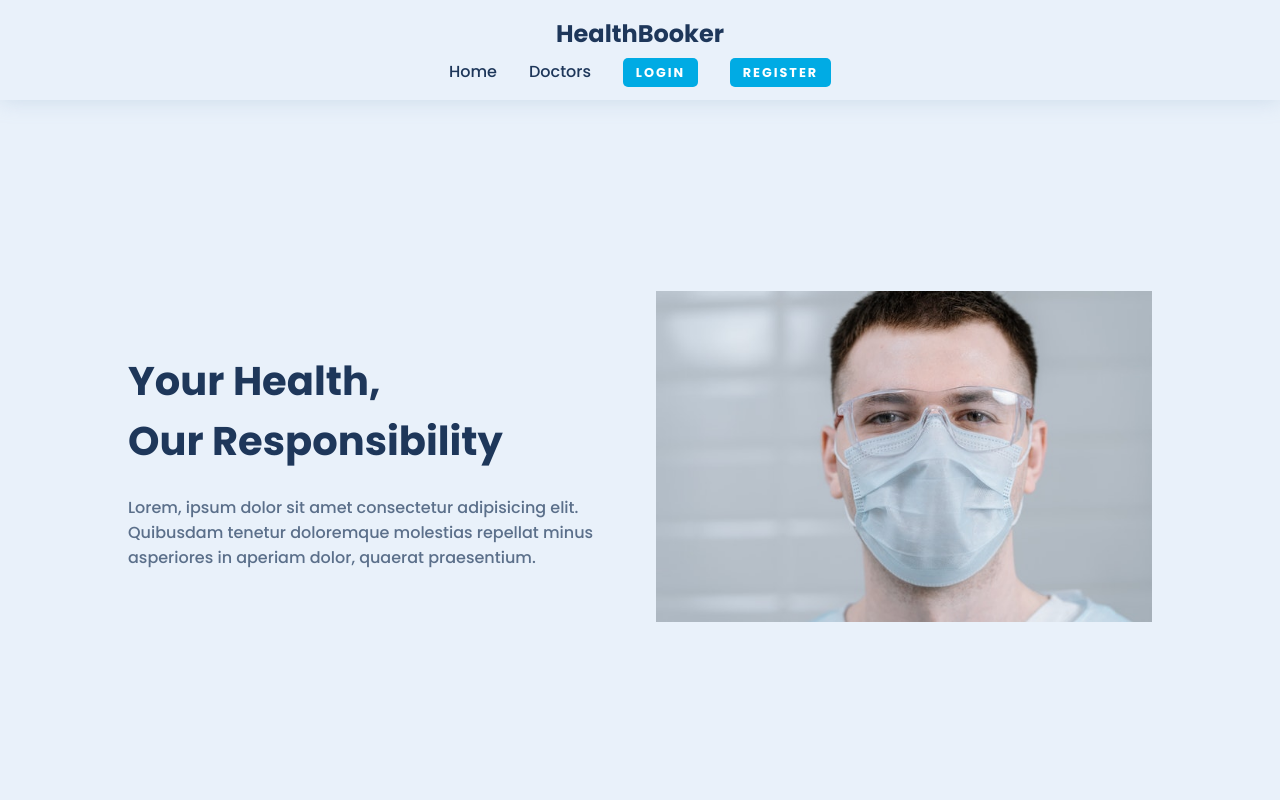
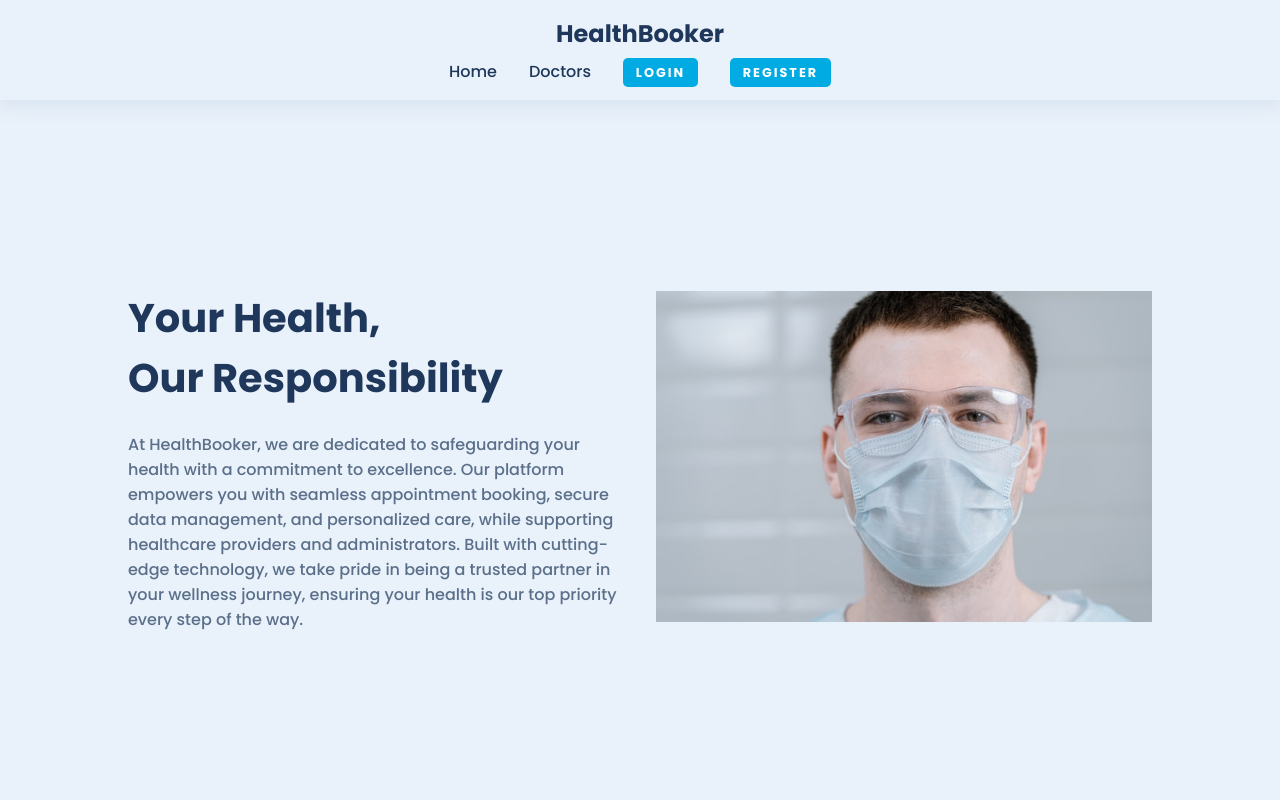
Before and after one commit to Birajsitaula/HealthBooker, a React (Create React App) app in the folder client/: page / in a window 1280 px wide. Shown: the top 800 px of the page. Built offline with nearby package versions, Linux system fonts and the light colour scheme; no server answers.

Commit message:
Working on hero section

```diff
--- a/client/src/components/Hero.jsx
+++ b/client/src/components/Hero.jsx
@@ -11,16 +11,17 @@ const Hero = () => {
           Our Responsibility
         </h1>
         <p>
-          Lorem, ipsum dolor sit amet consectetur adipisicing elit. Quibusdam
-          tenetur doloremque molestias repellat minus asperiores in aperiam
-          dolor, quaerat praesentium.
+          At HealthBooker, we are dedicated to safeguarding your health with a
+          commitment to excellence. Our platform empowers you with seamless
+          appointment booking, secure data management, and personalized care,
+          while supporting healthcare providers and administrators. Built with
+          cutting-edge technology, we take pride in being a trusted partner in
+          your wellness journey, ensuring your health is our top priority every
+          step of the way.
         </p>
       </div>
       <div className="hero-img">
-        <img
-          src={image}
-          alt="hero"
-        />
+        <img src={image} alt="hero" />
       </div>
     </section>
   );
```
